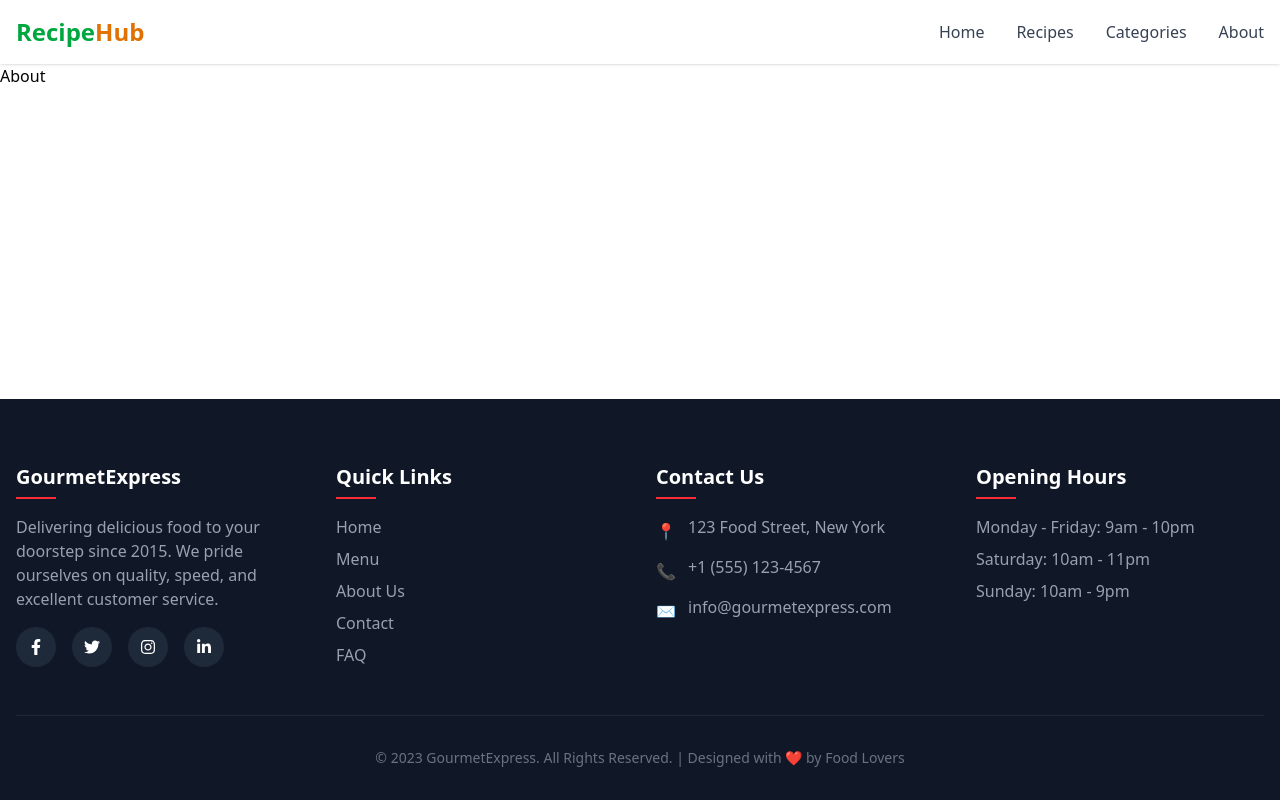
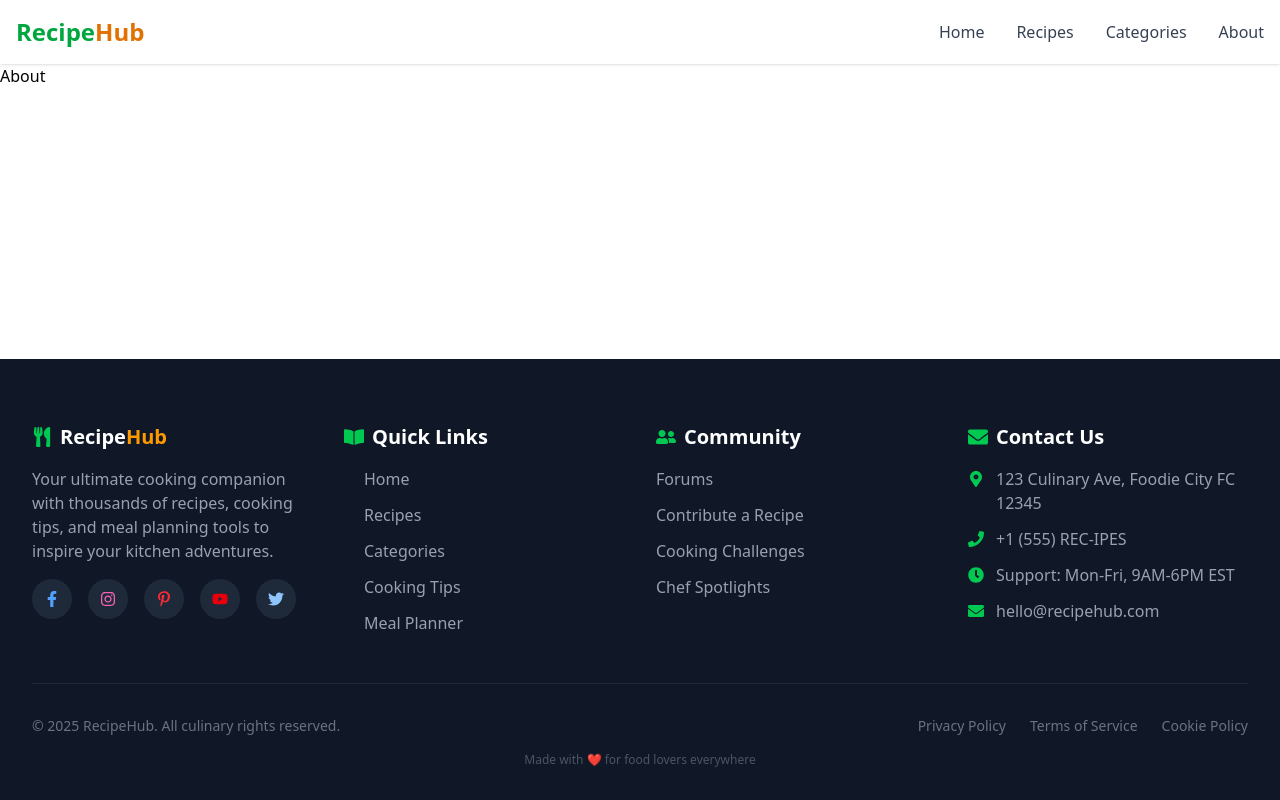
Before and after one commit to DipeshPun91/food_recipe_website_using_api, a React (Vite) app: page /about in a window 1280 px wide. Built offline with nearby package versions, Linux system fonts and the light colour scheme.

Commit message:
Ninth commit

```diff
--- a/src/component/partials/Footer.jsx
+++ b/src/component/partials/Footer.jsx
@@ -3,104 +3,158 @@ import {
   FaFacebookF,
   FaTwitter,
   FaInstagram,
-  FaLinkedinIn,
+  FaPinterestP,
+  FaYoutube,
+  FaUtensils,
+  FaBookOpen,
+  FaUserFriends,
+  FaEnvelope,
+  FaPhone,
+  FaMapMarkerAlt,
+  FaClock,
+  FaArrowRight,
 } from "react-icons/fa";
 
 const Footer = () => {
   return (
-    <footer id="contact" className="bg-gray-900 text-white pt-16 pb-8">
-      <div className="container mx-auto px-4">
-        <div className="grid grid-cols-1 md:grid-cols-4 gap-8 mb-12">
+    <footer className="bg-gray-900 text-white pt-16 pb-8">
+      <div className="container mx-auto px-4 sm:px-6 lg:px-8">
+        <div className="grid grid-cols-1 md:grid-cols-2 lg:grid-cols-4 gap-8 mb-12">
+          {/* About Column */}
           <div>
-            <h3 className="text-xl font-bold mb-4 relative pb-2 after:absolute after:bottom-0 after:left-0 after:w-10 after:h-0.5 after:bg-red-500">
-              GourmetExpress
+            <h3 className="text-xl font-bold mb-4 flex items-center">
+              <FaUtensils className="text-green-500 mr-2" />
+              <span>
+                Recipe<span className="text-amber-500">Hub</span>
+              </span>
             </h3>
             <p className="text-gray-400 mb-4">
-              Delivering delicious food to your doorstep since 2015. We pride
-              ourselves on quality, speed, and excellent customer service.
+              Your ultimate cooking companion with thousands of recipes, cooking
+              tips, and meal planning tools to inspire your kitchen adventures.
             </p>
             <div className="flex space-x-4">
-              <a
-                href="#"
-                className="bg-gray-800 w-10 h-10 rounded-full flex items-center justify-center hover:bg-red-500 transition"
-              >
-                <FaFacebookF />
-              </a>
-              <a
-                href="#"
-                className="bg-gray-800 w-10 h-10 rounded-full flex items-center justify-center hover:bg-red-500 transition"
-              >
-                <FaTwitter />
-              </a>
-              <a
-                href="#"
-                className="bg-gray-800 w-10 h-10 rounded-full flex items-center justify-center hover:bg-red-500 transition"
-              >
-                <FaInstagram />
-              </a>
-              <a
-                href="#"
-                className="bg-gray-800 w-10 h-10 rounded-full flex items-center justify-center hover:bg-red-500 transition"
-              >
-                <FaLinkedinIn />
-              </a>
+              {[
+                { icon: FaFacebookF, color: "text-blue-400" },
+                { icon: FaInstagram, color: "text-pink-400" },
+                { icon: FaPinterestP, color: "text-red-500" },
+                { icon: FaYoutube, color: "text-red-600" },
+                { icon: FaTwitter, color: "text-blue-300" },
+              ].map((social, index) => (
+                <a
+                  key={index}
+                  href="#"
+                  className={`bg-gray-800 w-10 h-10 rounded-full flex items-center justify-center hover:bg-gray-700 transition ${social.color}`}
+                >
+                  <social.icon />
+                </a>
+              ))}
             </div>
           </div>
 
+          {/* Quick Links Column */}
           <div>
-            <h3 className="text-xl font-bold mb-4 relative pb-2 after:absolute after:bottom-0 after:left-0 after:w-10 after:h-0.5 after:bg-red-500">
+            <h3 className="text-xl font-bold mb-4 flex items-center">
+              <FaBookOpen className="text-green-500 mr-2" />
               Quick Links
             </h3>
-            <ul className="space-y-2">
-              {["Home", "Menu", "About Us", "Contact", "FAQ"].map((link) => (
-                <li key={link}>
+            <ul className="space-y-3">
+              {[
+                { name: "Home", path: "/" },
+                { name: "Recipes", path: "/recipes" },
+                { name: "Categories", path: "/categories" },
+                { name: "Cooking Tips", path: "/tips" },
+                { name: "Meal Planner", path: "/meal-planner" },
+              ].map((link) => (
+                <li key={link.name}>
                   <a
-                    href="#"
-                    className="text-gray-400 hover:text-red-500 transition"
+                    href={link.path}
+                    className="text-gray-400 hover:text-green-400 transition flex items-center"
                   >
-                    {link}
+                    <FaArrowRight className="text-xs mr-2 opacity-0 group-hover:opacity-100 transition" />
+                    {link.name}
                   </a>
                 </li>
               ))}
             </ul>
           </div>
 
+          {/* Community Column */}
           <div>
-            <h3 className="text-xl font-bold mb-4 relative pb-2 after:absolute after:bottom-0 after:left-0 after:w-10 after:h-0.5 after:bg-red-500">
-              Contact Us
+            <h3 className="text-xl font-bold mb-4 flex items-center">
+              <FaUserFriends className="text-green-500 mr-2" />
+              Community
             </h3>
             <ul className="space-y-3 text-gray-400">
-              <li className="flex items-start">
-                <span className="mr-3 mt-1 text-red-500">📍</span>
-                123 Food Street, New York
+              <li className="hover:text-green-400 transition">
+                <a href="#" className="flex items-center">
+                  Forums
+                </a>
               </li>
-              <li className="flex items-start">
-                <span className="mr-3 mt-1 text-red-500">📞</span>
-                +1 (555) 123-4567
+              <li className="hover:text-green-400 transition">
+                <a href="#" className="flex items-center">
+                  Contribute a Recipe
+                </a>
               </li>
-              <li className="flex items-start">
-                <span className="mr-3 mt-1 text-red-500">✉️</span>
-                info@gourmetexpress.com
+              <li className="hover:text-green-400 transition">
+                <a href="#" className="flex items-center">
+                  Cooking Challenges
+                </a>
+              </li>
+              <li className="hover:text-green-400 transition">
+                <a href="#" className="flex items-center">
+                  Chef Spotlights
+                </a>
               </li>
             </ul>
           </div>
 
+          {/* Contact Column */}
           <div>
-            <h3 className="text-xl font-bold mb-4 relative pb-2 after:absolute after:bottom-0 after:left-0 after:w-10 after:h-0.5 after:bg-red-500">
-              Opening Hours
+            <h3 className="text-xl font-bold mb-4 flex items-center">
+              <FaEnvelope className="text-green-500 mr-2" />
+              Contact Us
             </h3>
-            <ul className="space-y-2 text-gray-400">
-              <li>Monday - Friday: 9am - 10pm</li>
-              <li>Saturday: 10am - 11pm</li>
-              <li>Sunday: 10am - 9pm</li>
+            <ul className="space-y-3 text-gray-400">
+              <li className="flex items-start hover:text-green-400 transition">
+                <FaMapMarkerAlt className="text-green-500 mt-1 mr-3 flex-shrink-0" />
+                <span>123 Culinary Ave, Foodie City FC 12345</span>
+              </li>
+              <li className="flex items-start hover:text-green-400 transition">
+                <FaPhone className="text-green-500 mt-1 mr-3 flex-shrink-0" />
+                <span>+1 (555) REC-IPES</span>
+              </li>
+              <li className="flex items-start hover:text-green-400 transition">
+                <FaClock className="text-green-500 mt-1 mr-3 flex-shrink-0" />
+                <span>Support: Mon-Fri, 9AM-6PM EST</span>
+              </li>
+              <li className="flex items-start hover:text-green-400 transition">
+                <FaEnvelope className="text-green-500 mt-1 mr-3 flex-shrink-0" />
+                <span>hello@recipehub.com</span>
+              </li>
             </ul>
           </div>
         </div>
 
         <div className="pt-8 border-t border-gray-800 text-center text-gray-500 text-sm">
-          <p>
-            &copy; 2023 GourmetExpress. All Rights Reserved. | Designed with ❤️
-            by Food Lovers
+          <div className="flex flex-col md:flex-row justify-between items-center">
+            <p className="mb-4 md:mb-0">
+              &copy; {new Date().getFullYear()} RecipeHub. All culinary rights
+              reserved.
+            </p>
+            <div className="flex space-x-6">
+              <a href="#" className="hover:text-green-400 transition">
+                Privacy Policy
+              </a>
+              <a href="#" className="hover:text-green-400 transition">
+                Terms of Service
+              </a>
+              <a href="#" className="hover:text-green-400 transition">
+                Cookie Policy
+              </a>
+            </div>
+          </div>
+          <p className="mt-4 text-xs text-gray-600">
+            Made with ❤️ for food lovers everywhere
           </p>
         </div>
       </div>
```
Also changed, not shown: src/component/home/Cta.jsx (+82 -31 lines).
